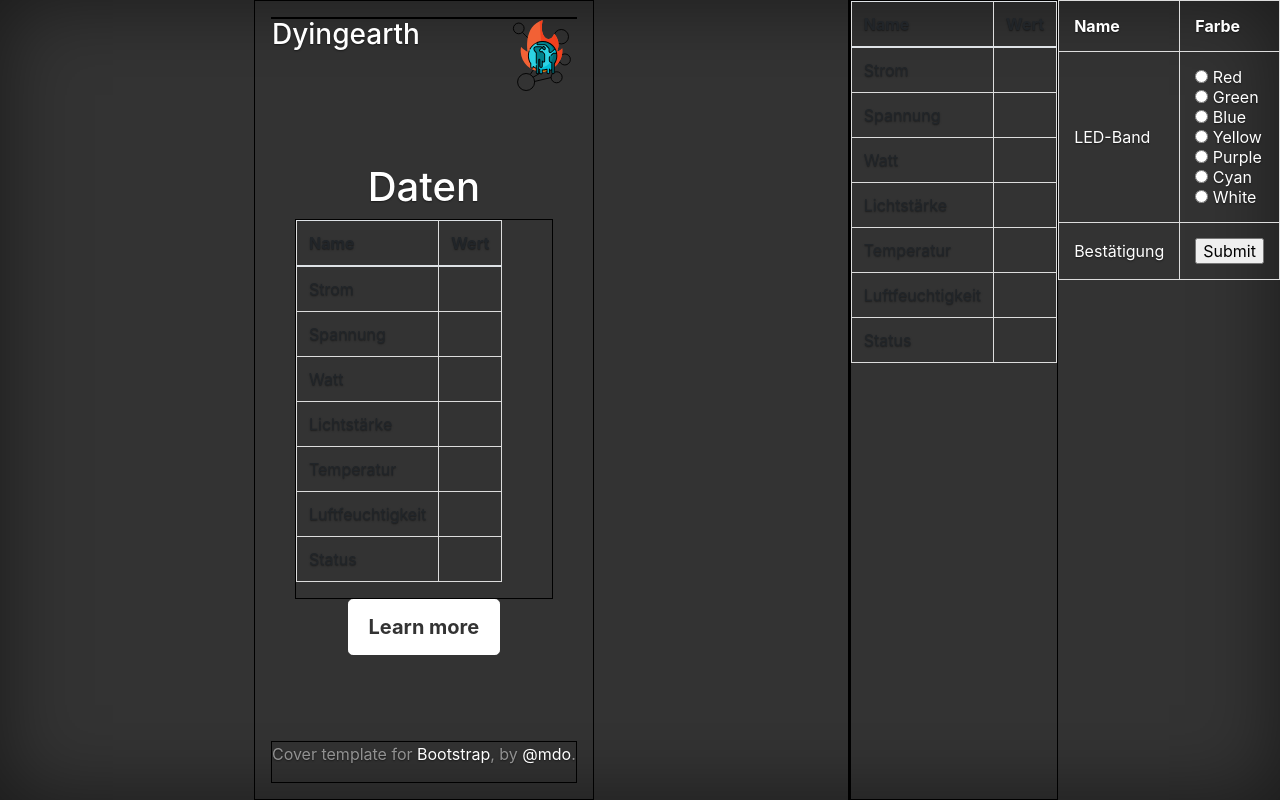
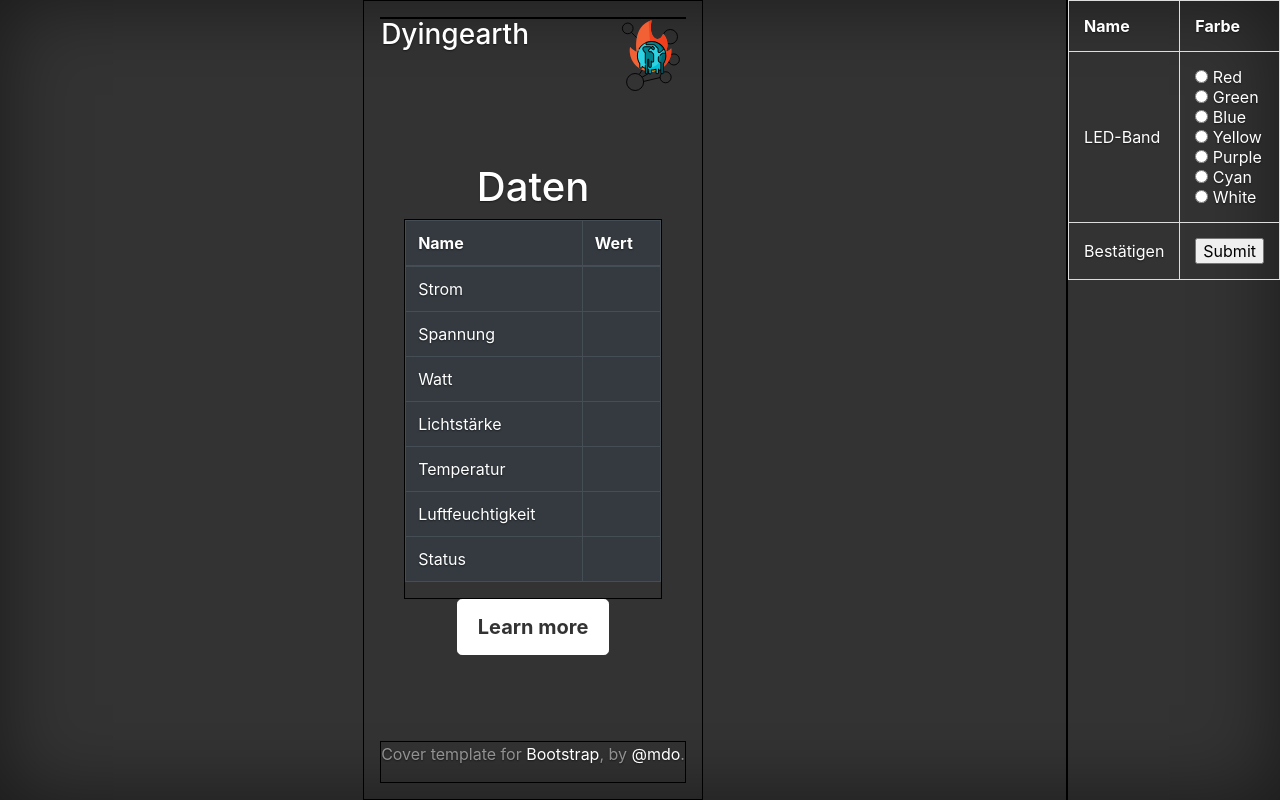
Before and after one commit to HackathonGermany/Smart, a PHP site: page /Login/?relais1=1 in a window 1280 px wide. Run offline with PHP 8.4, Linux system fonts and the light colour scheme; the visitor is signed in with stand-in values (Sample User, id 1); data that the repository does not hold is empty; some libraries are stand-ins or nearby versions.

Commit message:
table dark

```diff
--- a/Web/Login/index.php
+++ b/Web/Login/index.php
@@ -87,8 +87,8 @@ foreach ($result as $row) {
       <main role="main" class="inner cover">
         <h1 class="cover-heading">Daten</h1>
         <div class="lead">
-          <table class="table table-hover table-responsive">
-  <thead>
+          <table class="table table-hover table-dark">
+      <thead>
     <tr>
       <th scope="col">Name</th>
       <th scope="col">Wert</th>
@@ -147,7 +147,7 @@ foreach ($result as $row) {
     <!-- Modal content-->
     <div class="modal-content">
       <div class="modal-header">
-        <h4 class="modal-title">Strom - Graph</h4>
+        <h4 class="modal-title" style="color: black;">Strom - Graph</h4>
       </div>
       <div class="modal-body">
         <iframe style="float:middle;" width="100%" frameborder=0 height="300px" src="chart.php?plot=Strom"></iframe>
@@ -167,7 +167,7 @@ foreach ($result as $row) {
     <!-- Modal content-->
     <div class="modal-content">
       <div class="modal-header">
-        <h4 class="modal-title">Spannung - Graph</h4>
+        <h4 class="modal-title" style="color: black;">Spannung - Graph</h4>
       </div>
       <div class="modal-body">
         <iframe style="float:middle;" width="100%" frameborder=0 height="300px" src="chart.php?plot=Spannung"></iframe>
@@ -187,7 +187,7 @@ foreach ($result as $row) {
     <!-- Modal content-->
     <div class="modal-content">
       <div class="modal-header">
-        <h4 class="modal-title">Watt - Graph</h4>
+        <h4 class="modal-title" style="color: black;">Watt - Graph</h4>
       </div>
       <div class="modal-body">
         <iframe style="float:middle;" width="100%" frameborder=0 height="300px" src="chart.php?plot=Watt"></iframe>
@@ -207,7 +207,7 @@ foreach ($result as $row) {
     <!-- Modal content-->
     <div class="modal-content">
       <div class="modal-header">
-        <h4 class="modal-title">Lichtstärke - Graph</h4>
+        <h4 class="modal-title" style="color: black;">Lichtstärke - Graph</h4>
       </div>
       <div class="modal-body">
         <iframe style="float:middle;" width="100%" frameborder=0 height="300px" src="chart.php?plot=lichtstaerke"></iframe>
@@ -227,7 +227,7 @@ foreach ($result as $row) {
     <!-- Modal content-->
     <div class="modal-content">
       <div class="modal-header">
-        <h4 class="modal-title">Temperatur - Graph</h4>
+        <h4 class="modal-title" style="color: black;">Temperatur - Graph</h4>
       </div>
       <div class="modal-body">
         <iframe style="float:middle;" width="100%" frameborder=0 height="300px" src="chart.php?plot=temperatur"></iframe>
@@ -247,7 +247,7 @@ foreach ($result as $row) {
     <!-- Modal content-->
     <div class="modal-content">
       <div class="modal-header">
-        <h4 class="modal-title">Leuftfeuchtigkeit - Graph</h4>
+        <h4 class="modal-title" style="color: black;">Leuftfeuchtigkeit - Graph</h4>
       </div>
       <div class="modal-body">
         <iframe style="float:middle;" width="100%" frameborder=0 height="300px" src="chart.php?plot=luftfeuchtigkeit"></iframe>
@@ -282,61 +282,6 @@ foreach ($result as $row) {
 
 
 </div>
-
-<div>
-<table class="table table-hover table-responsive">
-  <thead>
-    <tr>
-      <th scope="col">Name</th>
-      <th scope="col">Wert</th>
-    </tr>
-  </thead>
-  <tbody>
-    <tr>
-      <td>Strom</td>
-      <td><a data-target="#stromModal" data-toggle="modal" href="#stromModal"><?php print_r($data["0"]["Strom"]); ?></a></td>
-    </tr>
-    <tr>
-      <td>Spannung</td>
-      <td><a data-target="#spannungModal" data-toggle="modal" href="#spannungModal"><?php print_r($data["0"]["Spannung"]); ?></a></td>
-    </tr>
-    <tr>
-      <td>Watt</td>
-      <td><a data-target="#wattModal" data-toggle="modal" href="#wattModal"><?php print_r($data["0"]["Watt"]); ?></a></td>
-    </tr>
-    <tr>
-      <td>Lichtstärke</td>
-      <td><a data-target="#lichtstaerkeModal" data-toggle="modal" href="#lichtstaerkeModal"><?php print_r($data["0"]["lichtstaerke"]); ?></a></td>
-     </tr>
-     <tr>
-      <td>Temperatur</td>
-      <td><a data-target="#temperatureModal" data-toggle="modal" href="#temperatureModal"><?php print_r($data["0"]["temperatur"]); ?></a></td>
-     </tr>
-     <tr>
-      <td>Luftfeuchtigkeit</td>
-      <td><a data-target="#luftfeuchtigkeitModal" data-toggle="modal" href="#luftfeuchtigkeitModal"><?php print_r($data["0"]["luftfeuchtigkeit"]); ?></a></td>
-     </tr>
-     <tr>
-      <td>Status</td>
-      <td><a data-target="#statusModal" data-toggle="modal" href="#statusodal"><?php print_r($data["0"]["status"]); ?></a></td>
-     </tr>
-    </tr>
-  </tbody>
-</table>
-</div>
-
-    <?php if (isset($_GET["plot"]))
-    {
-      $test54321 = 'chart.php?plot='.$_GET["plot"].'';
-    } else {
-      $test54321 = 'chart.php?plot=temperatur';
-    }
-    ?>
-
-    <!-- <p style="align: 'center';">
-    <iframe style="float:middle;" width="600" height="300" frameborder=0 src="<?php echo $test54321 ?>"></iframe>
-    </p> -->
-
     <form formmethod="get" action="index.php">
     <table>
     <tr>
@@ -355,31 +300,8 @@ foreach ($result as $row) {
       <input type="radio" name="relais1" value="206"> White<br>
     </td>
     </tr>
-    <!--<tr>
-    <td>Relais 2</td>
-    <td>
-      <input type="radio" name="relais2" value="0"> Aus<br>
-      <input type="radio" name="relais2" value="1"> An<br>
-      </td>
-    </tr>
     <tr>
-    <td>Relais 3</td>
-    <td>
-      <input type="radio" name="relais3" value="0"> Aus<br>
-      <input type="radio" name="relais3" value="1"> An<br>
-      </td>
-    </tr> -->
-    <!--
-    <tr>
-    <td>Relais 4</td>
-    <td>
-      <input type="radio" name="relais4" value="0"> Aus<br>
-      <input type="radio" name="relais4" value="1"> An<br>
-      </td>
-    </tr>
-    -->
-    <tr>
-    <td>Best&auml;tigung</td>
+    <td>Bestätigen</td>
     <td>
     <input type="submit" value="Submit">
     </td>
```
